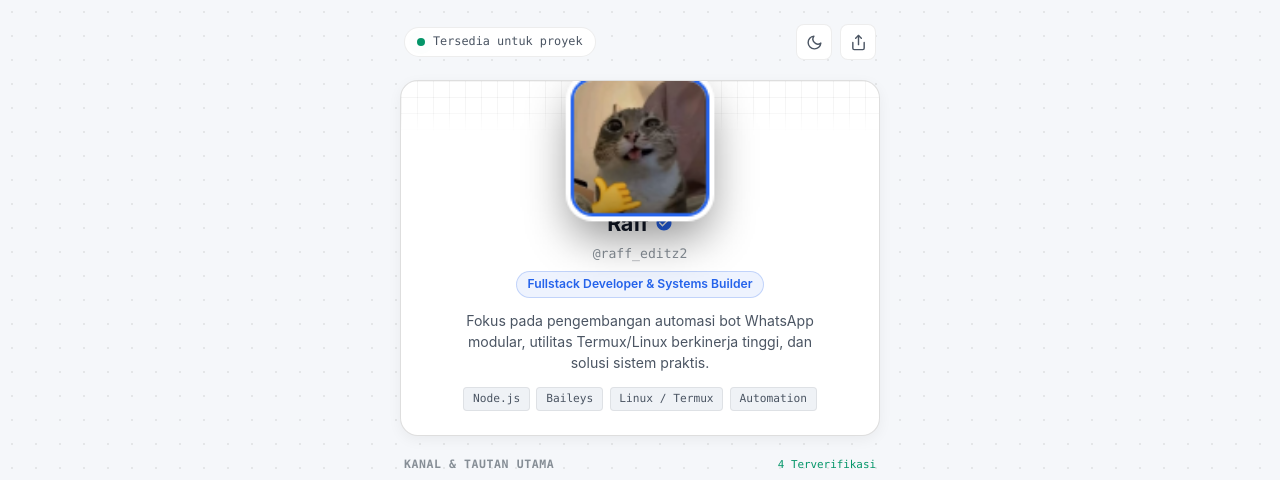
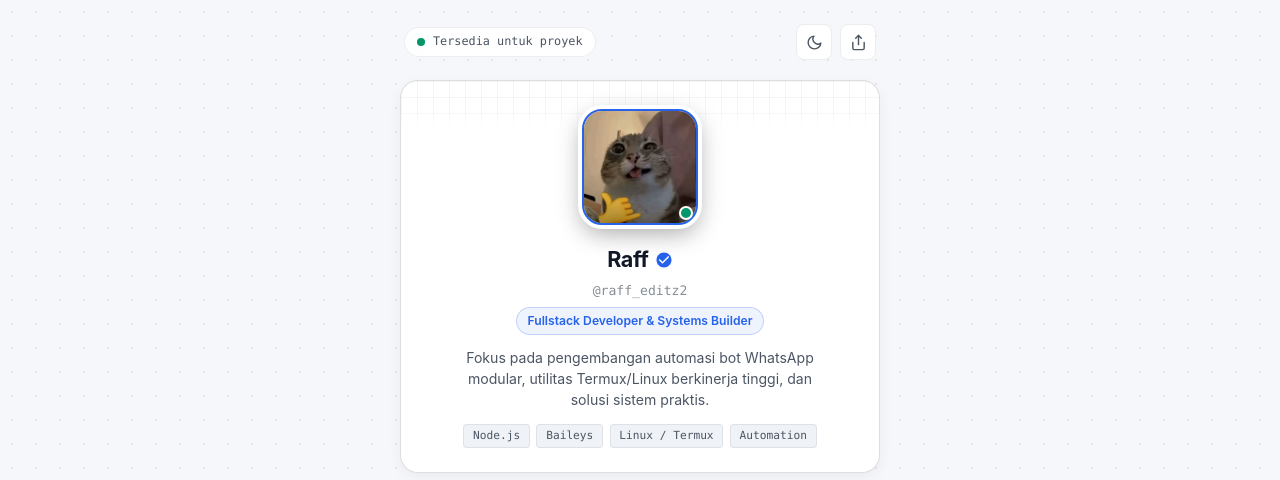
Before and after one commit to Futaroukun/raff, a website: page index.html in a window 1280 px wide. Both pictures are taken after a click on the button 640 px from the left and 151 px from the top of the page. Shown: the top 480 px of the page. Drawn offline with Linux system fonts and the light colour scheme.

Commit message:
fix: make avatar expand within document flow to avoid overlapping content

```diff
--- a/style.css
+++ b/style.css
@@ -279,20 +279,28 @@ body {
 
 .profile-avatar-wrap {
   position: relative;
+  width: 82px;
+  height: 82px;
   margin-bottom: 0.85rem;
-  z-index: 5;
+  z-index: 2;
   cursor: pointer;
   user-select: none;
   -webkit-tap-highlight-color: transparent;
+  transition: width 220ms cubic-bezier(0.16, 1, 0.3, 1),
+              height 220ms cubic-bezier(0.16, 1, 0.3, 1),
+              margin-bottom 220ms cubic-bezier(0.16, 1, 0.3, 1);
 }
 
+/* Membesar & memberi ruang agar nama di bawahnya tidak tertutup */
 .profile-avatar-wrap.expanded {
-  z-index: 25;
+  width: 116px;
+  height: 116px;
+  margin-bottom: 1.15rem;
 }
 
 .profile-avatar {
-  width: 84px;
-  height: 84px;
+  width: 100%;
+  height: 100%;
   border-radius: 50%;
   background: var(--bg-card-elevated);
   border: 2px solid var(--border-medium);
@@ -301,26 +309,20 @@ body {
   align-items: center;
   justify-content: center;
   overflow: hidden;
-  transform: translate3d(0, 0, 0) scale(1);
-  transform-origin: center center;
-  backface-visibility: hidden;
-  -webkit-backface-visibility: hidden;
-  will-change: transform, border-radius;
-  transition: transform 240ms cubic-bezier(0.16, 1, 0.3, 1),
-              border-radius 240ms cubic-bezier(0.16, 1, 0.3, 1),
-              border-color 160ms ease;
+  transition: border-radius 220ms cubic-bezier(0.16, 1, 0.3, 1),
+              border-color 160ms ease,
+              box-shadow 220ms ease;
 }
 
 .profile-avatar:hover {
-  transform: translate3d(0, 0, 0) scale(1.04);
+  border-color: var(--border-hover);
 }
 
-/* Animasi Membesar & Mengotak - Murni GPU Compositor 60 FPS (Zero Reflow) */
+/* Mengotak melengkung halus (squircle 20px) tanpa menutupi teks */
 .profile-avatar-wrap.expanded .profile-avatar {
-  transform: translate3d(0, -4px, 0) scale(1.65);
-  border-radius: 16%;
+  border-radius: 20px;
   border-color: var(--accent-base);
-  box-shadow: 0 0 0 3px var(--bg-card), 0 12px 28px rgba(0, 0, 0, 0.45);
+  box-shadow: 0 0 0 4px var(--bg-card), 0 8px 24px rgba(0, 0, 0, 0.35);
 }
 
 .profile-avatar span {
@@ -346,14 +348,13 @@ body {
   border-radius: 50%;
   background-color: var(--status-online);
   border: 2.5px solid var(--bg-card);
-  transition: opacity 160ms ease, transform 240ms cubic-bezier(0.16, 1, 0.3, 1);
-  will-change: transform, opacity;
+  transition: bottom 220ms cubic-bezier(0.16, 1, 0.3, 1),
+              right 220ms cubic-bezier(0.16, 1, 0.3, 1);
 }
 
 .profile-avatar-wrap.expanded .status-indicator {
-  opacity: 0;
-  transform: scale(0.4);
-  pointer-events: none;
+  bottom: 5px;
+  right: 5px;
 }
 
 .profile-meta {
```
